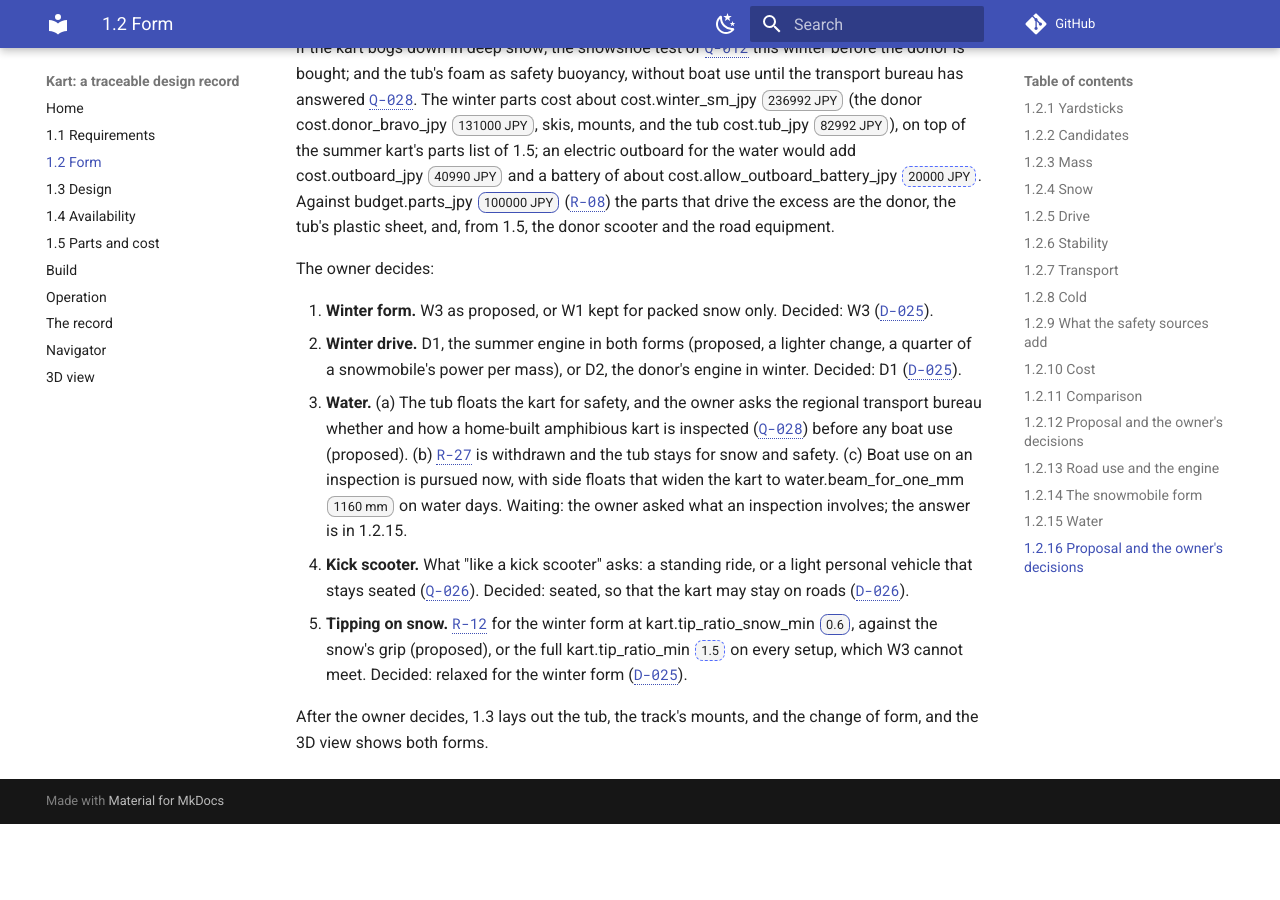
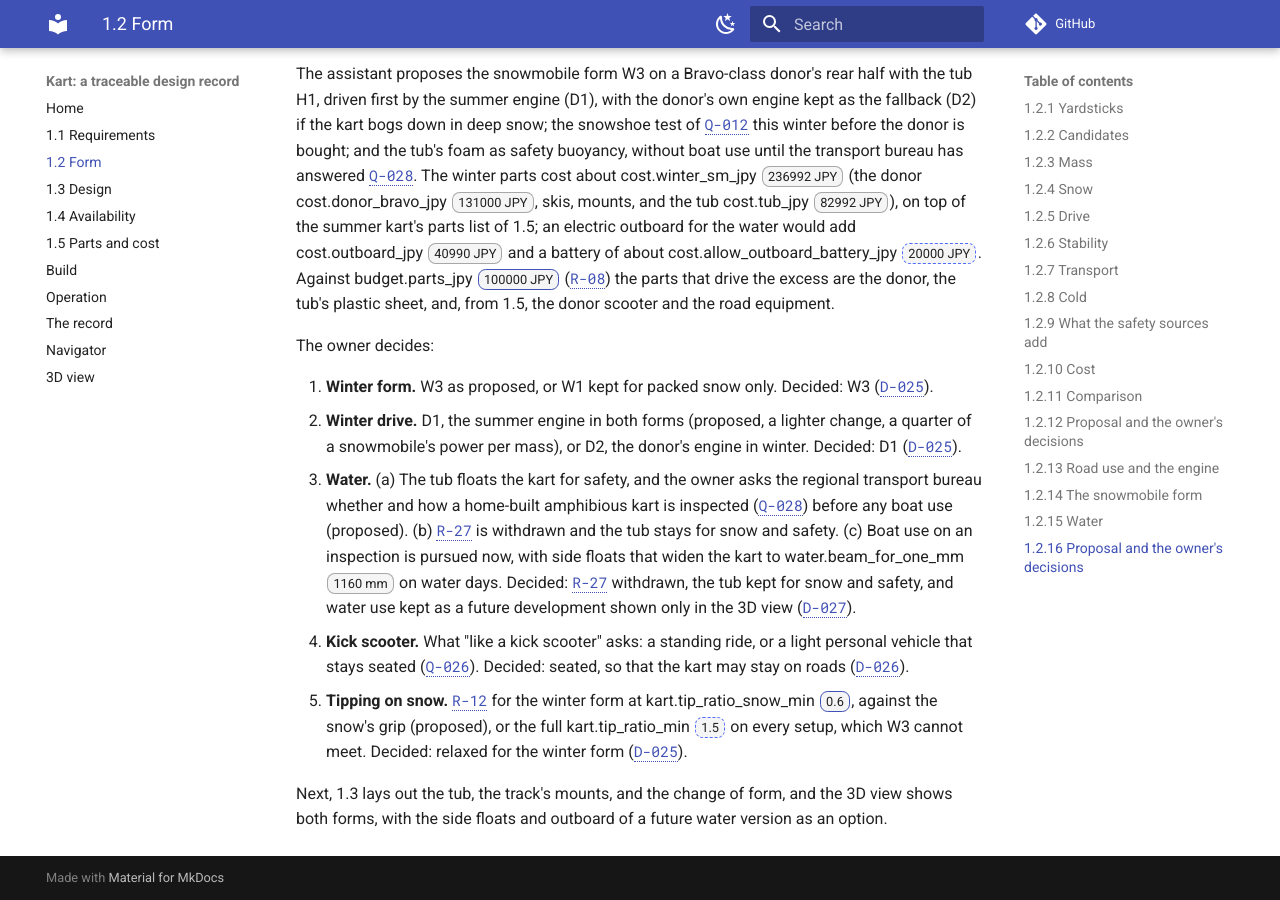
Before and after one commit to fujisato-koji/kart, an MkDocs documentation site: the page built from docs/02-form.md, in a window 1280 px wide and 900 px high, scrolled down 16059 px. Built offline with MkDocs 1.6.1 and Material for MkDocs 9.7.7, drawn with Linux system fonts in a browser that asks for light colours; comment, search, counter and statistics services are not loaded; before the commit the page ends 16883 px from its top, so only the background shows below that; some of the changed text lies outside the part shown.

Commit message:
Withdraw the water requirement and keep water as a future version (D-027)
After hearing what a ship inspection asks, the owner withdrew R-27.
Water use stays only as a future development, shown in the 3D view as
an option (side floats and an electric outboard on the tub), and the
tub stays for the snow and as safety buoyancy (R-29). Q-028 is closed
until such a version is taken up.

Tier: T3
Decision: D-027

Co-Authored-By: Claude Opus 5.5 <noreply@anthropic.com>

```diff
--- a/docs/02-form.md
+++ b/docs/02-form.md
@@ -237,7 +237,7 @@ The owner wants a personal vehicle for the far outdoors, changed each winter int
 
 ## 1.2.15 Water {#water}
 
-The owner would like the kart to drive into a lake and on as a boat, if it can be done (D-024).
+The owner would like the kart to drive into a lake and on as a boat, if it can be done (D-024). After this section the owner withdrew R-27 and keeps water use as a future development, shown only in the 3D view (D-027); the section stays as the basis of such a version, and the tub stays for the snow and as safety buoyancy.
 
 **Floating.** A kart floats when what is under the waterline displaces its weight. Two forms of hull are candidates:
 
@@ -266,8 +266,8 @@ The owner decides:
 
 1. **Winter form.** W3 as proposed, or W1 kept for packed snow only. Decided: W3 (D-025).
 2. **Winter drive.** D1, the summer engine in both forms (proposed, a lighter change, a quarter of a snowmobile's power per mass), or D2, the donor's engine in winter. Decided: D1 (D-025).
-3. **Water.** (a) The tub floats the kart for safety, and the owner asks the regional transport bureau whether and how a home-built amphibious kart is inspected (Q-028) before any boat use (proposed). (b) R-27 is withdrawn and the tub stays for snow and safety. (c) Boat use on an inspection is pursued now, with side floats that widen the kart to water.beam_for_one_mm on water days. Waiting: the owner asked what an inspection involves; the answer is in 1.2.15.
+3. **Water.** (a) The tub floats the kart for safety, and the owner asks the regional transport bureau whether and how a home-built amphibious kart is inspected (Q-028) before any boat use (proposed). (b) R-27 is withdrawn and the tub stays for snow and safety. (c) Boat use on an inspection is pursued now, with side floats that widen the kart to water.beam_for_one_mm on water days. Decided: R-27 withdrawn, the tub kept for snow and safety, and water use kept as a future development shown only in the 3D view (D-027).
 4. **Kick scooter.** What "like a kick scooter" asks: a standing ride, or a light personal vehicle that stays seated (Q-026). Decided: seated, so that the kart may stay on roads (D-026).
 5. **Tipping on snow.** R-12 for the winter form at kart.tip_ratio_snow_min, against the snow's grip (proposed), or the full kart.tip_ratio_min on every setup, which W3 cannot meet. Decided: relaxed for the winter form (D-025).
 
-After the owner decides, 1.3 lays out the tub, the track's mounts, and the change of form, and the 3D view shows both forms.
+Next, 1.3 lays out the tub, the track's mounts, and the change of form, and the 3D view shows both forms, with the side floats and outboard of a future water version as an option.
```
Also changed, not shown: STATUS.md (+1 -2 lines), docs/01-requirements.md (+2 -2 lines), docs/index.md (+2 -2 lines), docs/record.md (+2 -1 lines), docs/data/record.json, 3 other files.
